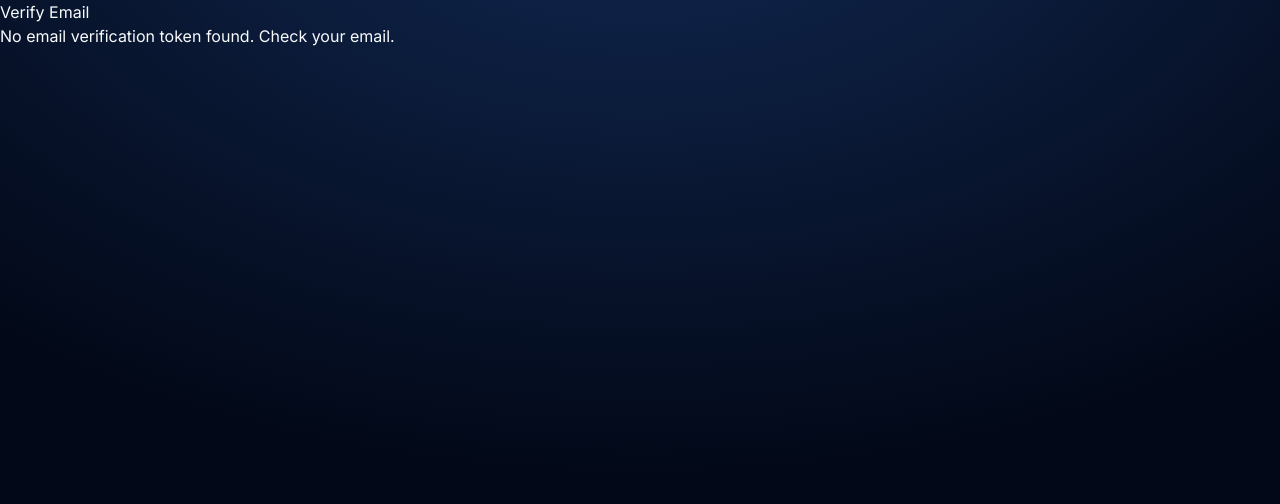
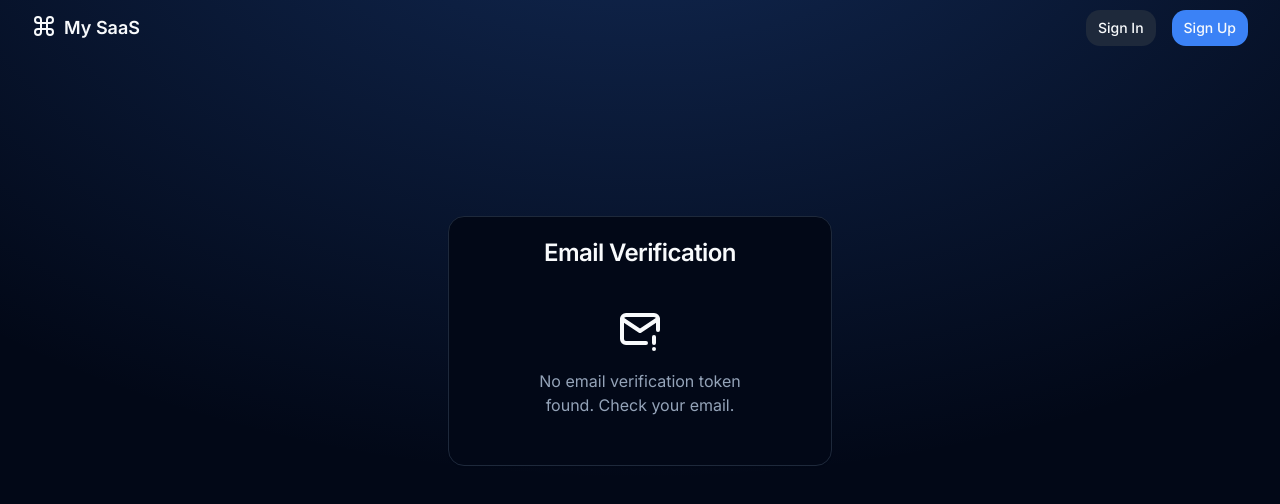
Before and after one commit to ljaviertovar/nextjs-saas-starter, a Next.js app: page /auth/verify-email in a window 1280 px wide. Shown: the top 504 px of the page. Built offline with nearby package versions, Linux system fonts and the light colour scheme; no server answers.

Commit message:
feat: add verification page

```diff
--- a/src/app/(custom)/auth/verify-email/page.tsx
+++ /dev/null
@@ -1,58 +0,0 @@
-import { Card, CardContent, CardDescription, CardFooter, CardHeader, CardTitle } from '@/components/ui/card'
-import prisma from '@/lib/prisma'
-
-interface VerifyEmailPageProps {
-	searchParams: { [key: string]: string | string[] | undefined }
-}
-
-export default async function VerifyEmailPage({ searchParams }: VerifyEmailPageProps) {
-	if (searchParams.token) {
-		const user = await prisma.user.findUnique({
-			where: {
-				emailVerificationToken: searchParams.token as string,
-			},
-		})
-
-		if (!user) {
-			return (
-				<Card>
-					<CardHeader>
-						<CardTitle>Card Title</CardTitle>
-						<CardDescription>Card Description</CardDescription>
-					</CardHeader>
-					<CardContent>
-						<p>Card Content</p>
-					</CardContent>
-					<CardFooter>
-						<p>Card Footer</p>
-					</CardFooter>
-				</Card>
-			)
-		}
-
-		await prisma.user.update({
-			where: {
-				emailVerificationToken: searchParams.token as string,
-			},
-			data: {
-				emailVerified: true,
-				emailVerificationToken: null,
-			},
-		})
-
-		return (
-			<div>
-				<h1>
-					Email verified for <b>{user.email}</b>!
-				</h1>
-			</div>
-		)
-	} else {
-		return (
-			<div>
-				<h1>Verify Email</h1>
-				No email verification token found. Check your email.
-			</div>
-		)
-	}
-}
--- /dev/null
+++ b/src/app/(primary)/auth/verify-email/page.tsx
@@ -0,0 +1,71 @@
+import EmailCheckIcon from '@/components/icons/email-check-icon'
+import EmailWarningIcon from '@/components/icons/emaill-warning-icon'
+import { Card, CardContent, CardDescription, CardFooter, CardHeader, CardTitle } from '@/components/ui/card'
+import prisma from '@/lib/prisma'
+import Link from 'next/link'
+
+interface VerifyEmailPageProps {
+	searchParams: { [key: string]: string | string[] | undefined }
+}
+
+export default async function VerifyEmailPage({ searchParams }: VerifyEmailPageProps) {
+	let message = 'Verifying email...'
+	let verified = false
+	if (searchParams.token) {
+		const user = await prisma.user.findUnique({
+			where: {
+				emailVerificationToken: searchParams.token as string,
+			},
+		})
+
+		if (!user) {
+			message = 'User not found. Check your email for the verification link.'
+		} else {
+			await prisma.user.update({
+				where: {
+					emailVerificationToken: searchParams.token as string,
+				},
+				data: {
+					emailVerified: true,
+					emailVerificationToken: null,
+				},
+			})
+
+			message = `Email verified! ${user.email}`
+			verified = true
+		}
+	} else {
+		message = 'No email verification token found. Check your email.'
+	}
+
+	return (
+		<div className='grid place-content-center py-40'>
+			<Card className='max-w-sm text-center'>
+				<CardHeader>
+					<CardTitle>Email Verification</CardTitle>
+				</CardHeader>
+				<CardContent>
+					<div className='w-full grid place-content-center py-4'>
+						{verified ? <EmailCheckIcon size={48} /> : <EmailWarningIcon size={48} />}
+					</div>
+					<p
+						className='text-muted-foreground'
+						style={{ textWrap: 'balance' }}
+					>
+						{message}
+					</p>
+				</CardContent>
+				<CardFooter className=''>
+					{verified && (
+						<Link
+							className='bg-primary text-white text-sm font-medium hover:bg-primary/90 h-10 px-4 py-2 rounded-lg w-full text-center'
+							href={'/auth/signin'}
+						>
+							Sign in
+						</Link>
+					)}
+				</CardFooter>
+			</Card>
+		</div>
+	)
+}
--- a/src/app/(primary)/layout.tsx
+++ b/src/app/(primary)/layout.tsx
@@ -5,7 +5,7 @@ export default function MainLayout({ children }: { children: React.ReactNode })
 		<>
 			<Header />
 
-			<main>{children}</main>
+			<main className='container w-full max-w-7xl'>{children}</main>
 		</>
 	)
 }
--- /dev/null
+++ b/src/components/icons/email-check-icon.tsx
@@ -0,0 +1,25 @@
+export default function EmailCheckIcon({ size = 24, color = 'currentColor' }) {
+	return (
+		<svg
+			xmlns='http://www.w3.org/2000/svg'
+			width={size}
+			height={size}
+			viewBox='0 0 24 24'
+			fill='none'
+			stroke={color}
+			strokeWidth={2}
+			strokeLinecap='round'
+			strokeLinejoin='round'
+			className='icon icon-tabler icons-tabler-outline icon-tabler-mail-check'
+		>
+			<path
+				stroke='none'
+				d='M0 0h24v24H0z'
+				fill='none'
+			/>
+			<path d='M11 19h-6a2 2 0 0 1 -2 -2v-10a2 2 0 0 1 2 -2h14a2 2 0 0 1 2 2v6' />
+			<path d='M3 7l9 6l9 -6' />
+			<path d='M15 19l2 2l4 -4' />
+		</svg>
+	)
+}
--- /dev/null
+++ b/src/components/icons/emaill-warning-icon.tsx
@@ -0,0 +1,25 @@
+export default function EmailWarningIcon({ size = 24, color = 'currentColor' }) {
+	return (
+		<svg
+			xmlns='http://www.w3.org/2000/svg'
+			width={size}
+			height={size}
+			viewBox='0 0 24 24'
+			fill='none'
+			stroke={color}
+			strokeWidth={2}
+			strokeLinecap='round'
+			strokeLinejoin='round'
+		>
+			<path
+				stroke='none'
+				d='M0 0h24v24H0z'
+				fill='none'
+			/>
+			<path d='M15 19h-10a2 2 0 0 1 -2 -2v-10a2 2 0 0 1 2 -2h14a2 2 0 0 1 2 2v5.5' />
+			<path d='M3 7l9 6l9 -6' />
+			<path d='M19 16v3' />
+			<path d='M19 22v.01' />
+		</svg>
+	)
+}
```
